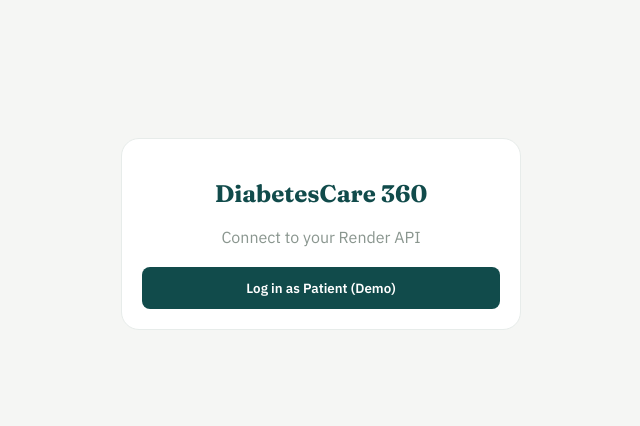
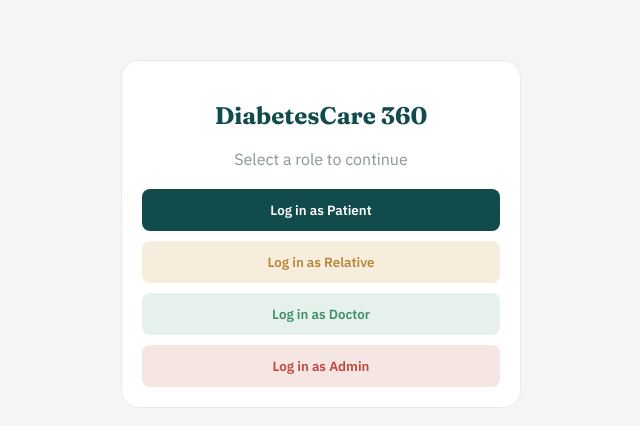
Before and after one commit to VED12x/Anshyachyalavdyaaa, a React (Vite) app: page / in a window 1280 px wide. Shown: the part 166-592 px from the top of the page, without its empty margins (319-959 px from the left). Built offline with nearby package versions, Linux system fonts and the light colour scheme.

Commit message:
feat(ui): add multi-role login options

```diff
--- a/src/App.jsx
+++ b/src/App.jsx
@@ -365,13 +365,13 @@ export default function App() {
   const [data, setData] = useState(null);
   const [tab, setTab] = useState("overview");
 
-  const login = async () => {
+  const login = async (email) => {
     setLoading(true);
     try {
       const res = await fetch(`${API_URL}/auth/login`, {
         method: "POST",
         headers: { "Content-Type": "application/json" },
-        body: JSON.stringify({ email: "patient@demo.com", password: "password123" })
+        body: JSON.stringify({ email, password: "password123" })
       });
       const d = await res.json();
       if (d.access_token) {
@@ -387,12 +387,20 @@ export default function App() {
 
   useEffect(() => {
     if (token) {
+      const user = parseJwt(token);
+
+      // If patient, fetch dashboard. For others, just dummy data for now
+      // (Phases 12 and 13 will implement their real dashboards)
+      if (user?.role === 'patient') {
         fetch(`${API_URL}/dashboard/summary`, {
           headers: { Authorization: `Bearer ${token}` }
         })
         .then(res => res.json())
         .then(d => setData(d))
         .catch(e => console.error(e));
+      } else {
+        setData({ role: user?.role, dummy: true });
+      }
     }
   }, [token]);
 
@@ -402,11 +410,34 @@ export default function App() {
         <style>{`@import url('${FONT_LINK}'); * { box-sizing: border-box; }`}</style>
         <Card style={{ width: 400, textAlign: "center" }}>
           <h2 style={{ fontFamily: "Fraunces", color: "#114B4B" }}>DiabetesCare 360</h2>
-          <p style={{ fontFamily: "IBM Plex Sans", color: "#8A968F", marginBottom: 20 }}>Connect to your Render API</p>
-          <button onClick={login} disabled={loading} style={{ background: "#114B4B", color: "#fff", border: "none", padding: "12px 24px", borderRadius: 8, cursor: "pointer", fontFamily: "IBM Plex Sans", fontWeight: 600, width: "100%" }}>
-            {loading ? "Connecting..." : "Log in as Patient (Demo)"}
+          <p style={{ fontFamily: "IBM Plex Sans", color: "#8A968F", marginBottom: 20 }}>Select a role to continue</p>
+          <div style={{ display: "flex", flexDirection: "column", gap: 10 }}>
+            <button onClick={() => login("patient@demo.com")} disabled={loading} style={{ background: "#114B4B", color: "#fff", border: "none", padding: "12px 24px", borderRadius: 8, cursor: "pointer", fontFamily: "IBM Plex Sans", fontWeight: 600 }}>
+              {loading ? "Connecting..." : "Log in as Patient"}
             </button>
+            <button onClick={() => login("relative@demo.com")} disabled={loading} style={{ background: "#F6EDDD", color: "#B8863A", border: "none", padding: "12px 24px", borderRadius: 8, cursor: "pointer", fontFamily: "IBM Plex Sans", fontWeight: 600 }}>
+              {loading ? "Connecting..." : "Log in as Relative"}
+            </button>
+            <button onClick={() => login("doctor@demo.com")} disabled={loading} style={{ background: "#E6F1EC", color: "#3F8F6B", border: "none", padding: "12px 24px", borderRadius: 8, cursor: "pointer", fontFamily: "IBM Plex Sans", fontWeight: 600 }}>
+              {loading ? "Connecting..." : "Log in as Doctor"}
+            </button>
+            <button onClick={() => login("admin@demo.com")} disabled={loading} style={{ background: "#F5E5E3", color: "#C1473D", border: "none", padding: "12px 24px", borderRadius: 8, cursor: "pointer", fontFamily: "IBM Plex Sans", fontWeight: 600 }}>
+              {loading ? "Connecting..." : "Log in as Admin"}
+            </button>
+          </div>
         </Card>
+      </div>
+    );
+  }
+
+  const user = parseJwt(token);
+
+  if (user?.role !== 'patient') {
+    return (
+      <div style={{ padding: 40, fontFamily: "IBM Plex Sans", textAlign: "center" }}>
+        <h2>Logged in as {user?.role.toUpperCase()}</h2>
+        <p>This dashboard is under construction (Phases 12/13).</p>
+        <button onClick={() => setToken(null)} style={{ background: "#114B4B", color: "#fff", border: "none", padding: "12px 24px", borderRadius: 8, cursor: "pointer", marginTop: 20 }}>Log out</button>
       </div>
     );
   }
```
Lines whose indentation alone changed are shown as unchanged.
